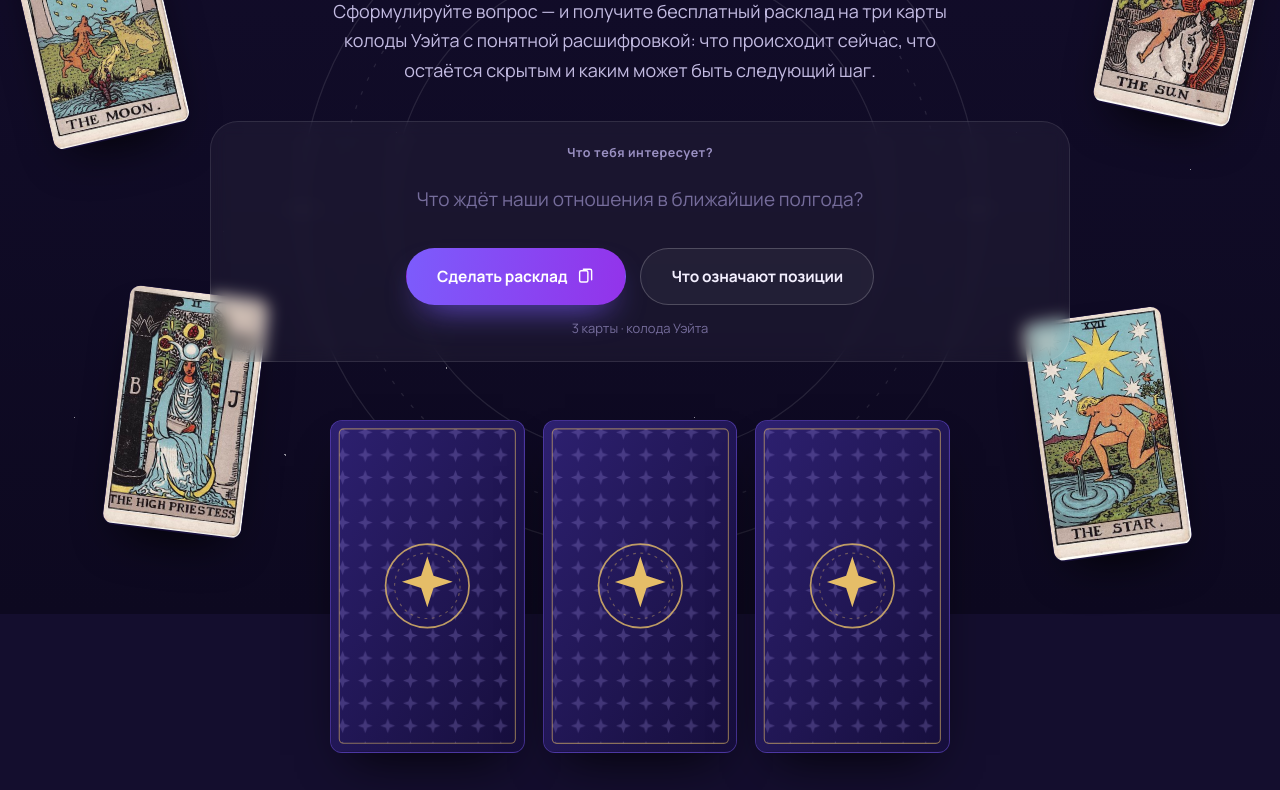
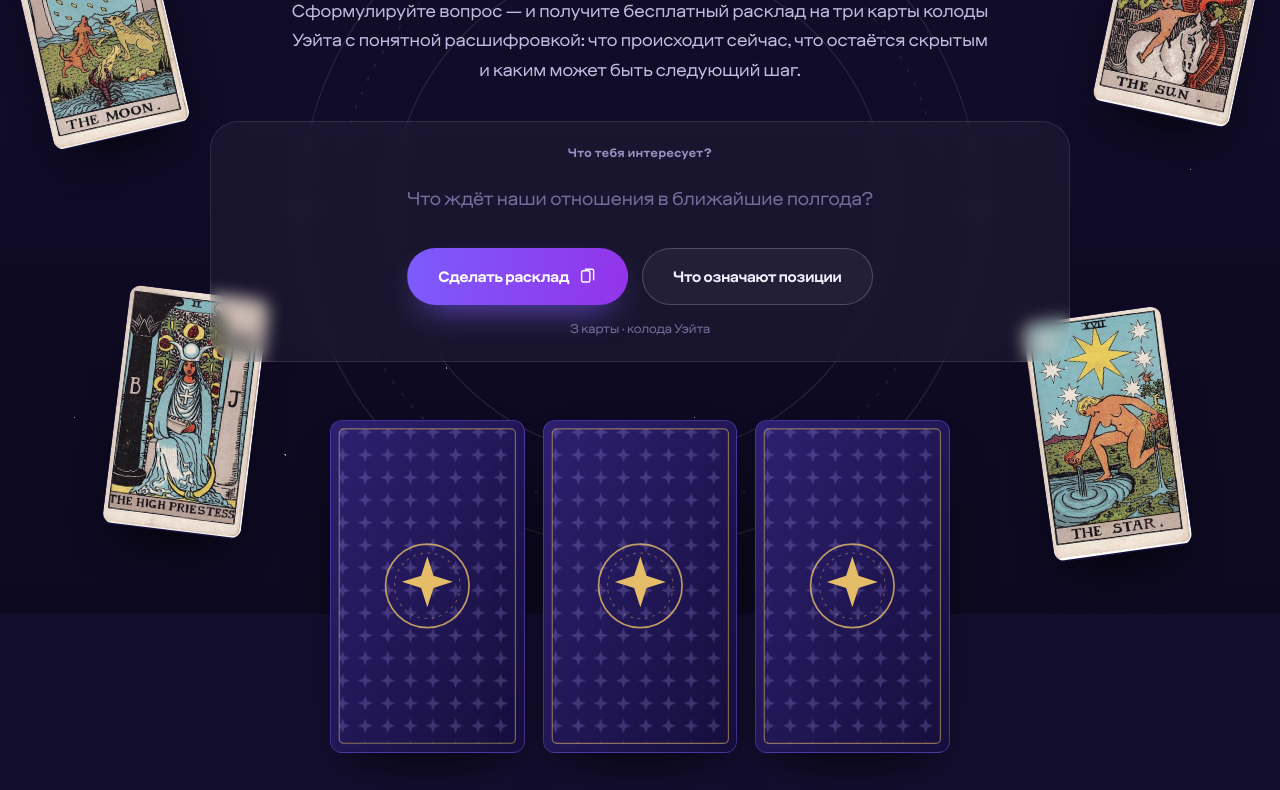
Before and after one commit to grizliq/raskladtaroonline, a plain HTML site: page index.html in a window 1280 px wide. Shown: the part 314-1104 px from the top of the page. Drawn offline with Linux system fonts and the light colour scheme.

Commit message:
Шрифт: Manrope с Google Fonts заменён на свой RR Opague
Три начертания в fonts/: 400 для текста, 700 и 800 для заголовков.
Курсивы не нужны — все <i> и <em> на странице принудительно
font-style:normal. Вес 500 не подключён: в стилях его нет, а
font-weight:600 браузер по правилам подбора округляет вверх, до 700.

Исходные OTF по 200 КБ подрезаны до латиницы, кириллицы и встречающейся
в тексте пунктуации и упакованы в woff2 — по 27 КБ, 88 КБ на все три.
Кириллица проверена по cmap до подключения: 96 символов U+0400-045F.

font-display:swap, preload на 400 и 800 — оба в первом экране.

Шрифт из архива trial-версии, для публикации нужна веб-лицензия.

Co-Authored-By: Claude Opus 5 <noreply@anthropic.com>

```diff
--- a/index.html
+++ b/index.html
@@ -21,10 +21,9 @@
 <meta property="og:image:width" content="1200">
 <meta property="og:image:height" content="630">
 <meta name="twitter:card" content="summary_large_image">
-<link rel="preconnect" href="https://fonts.googleapis.com">
-<link rel="preconnect" href="https://fonts.gstatic.com" crossorigin>
-<link rel="stylesheet" href="https://fonts.googleapis.com/css2?family=Manrope:wght@400;500;600;700;800&display=swap">
-<link rel="stylesheet" href="style.css?v=5436a9e6">
+<link rel="preload" href="fonts/rropague-400.woff2" as="font" type="font/woff2" crossorigin>
+<link rel="preload" href="fonts/rropague-800.woff2" as="font" type="font/woff2" crossorigin>
+<link rel="stylesheet" href="style.css?v=e92e4e57">
 <script src="app.js?v=5fb8229e" defer></script>
 </head>
 <body>
--- a/style.css
+++ b/style.css
@@ -1,3 +1,34 @@
+/* ============================================================
+   RR Opague — шрифт лежит свой, не с Google Fonts.
+   Три начертания: 400 — текст, 700 и 800 — заголовки. Пятисотое
+   начертание не подключено: font-weight:500 на странице нигде нет,
+   а 600 браузер по правилам подбора округляет вверх, до 700.
+   Курсивов нет — на странице они нигде не используются.
+
+   Подрезан под латиницу, кириллицу и ту пунктуацию, что реально
+   встречается в тексте («», —, ·, •, ©). Исходные OTF по 200 КБ,
+   после подрезки и woff2 — по 27 КБ.
+
+   font-display:swap — текст показывается сразу системным шрифтом
+   и переключается, когда файл доедет. Без этого первые полсекунды
+   страница стоит пустой.
+   ============================================================ */
+@font-face{
+  font-family:"RR Opague";
+  src:url("fonts/rropague-400.woff2") format("woff2");
+  font-weight:400;font-style:normal;font-display:swap;
+}
+@font-face{
+  font-family:"RR Opague";
+  src:url("fonts/rropague-700.woff2") format("woff2");
+  font-weight:700;font-style:normal;font-display:swap;
+}
+@font-face{
+  font-family:"RR Opague";
+  src:url("fonts/rropague-800.woff2") format("woff2");
+  font-weight:800;font-style:normal;font-display:swap;
+}
+
 /* ============================================================
    Таро — лендинг. Тёмная индиго-фиолетовая тема.
    Палитра снята с самого сервиса: ночное небо, сиреневый акцент,
@@ -45,7 +76,7 @@
 html{scroll-behavior:smooth;}
 body{
   margin:0;background:var(--bg);color:var(--ink);
-  font-family:Manrope,-apple-system,BlinkMacSystemFont,"Segoe UI",Roboto,sans-serif;
+  font-family:"RR Opague",-apple-system,BlinkMacSystemFont,"Segoe UI",Roboto,sans-serif;
   font-size:16px;line-height:1.5;-webkit-font-smoothing:antialiased;
   overflow-x:hidden;
 }
```
Also changed, not shown: fonts/rropague-400.woff2 (added), fonts/rropague-700.woff2 (added), fonts/rropague-800.woff2 (added), 1 other file.
